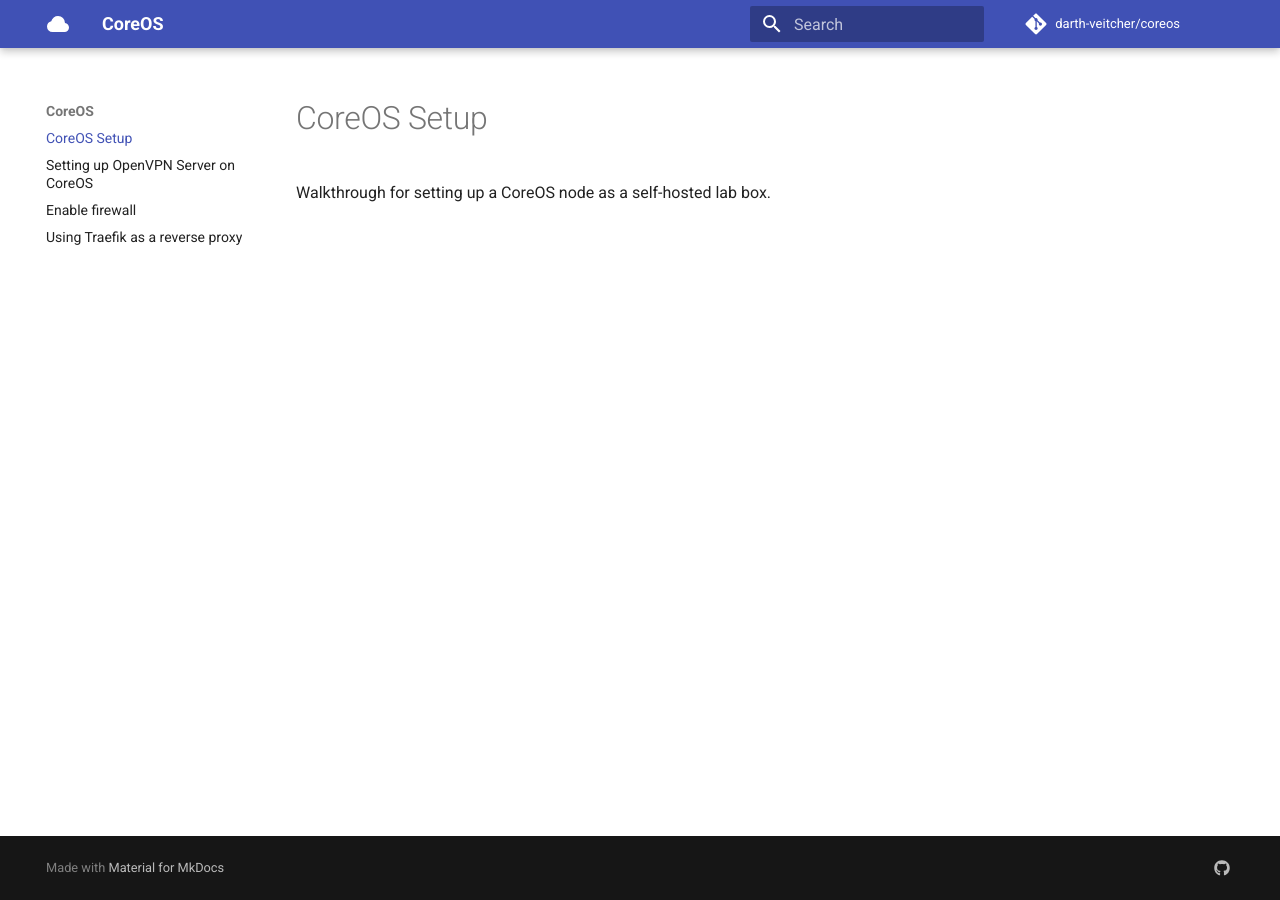
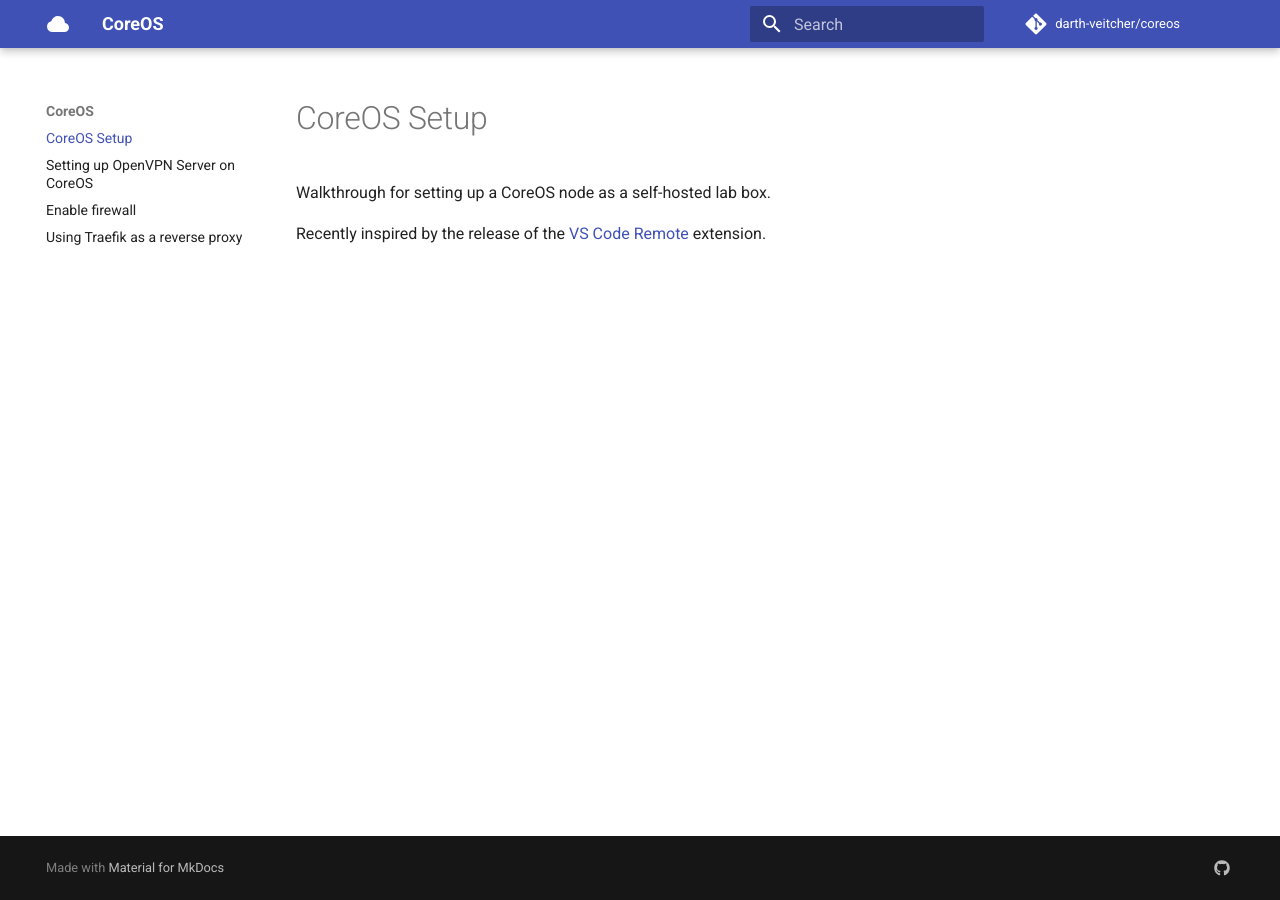
Before and after one commit to darth-veitcher/CoreOS, an MkDocs documentation site: the page built from docs_src/index.md, in a window 1280 px wide. Built offline with MkDocs 1.6.1 and Material for MkDocs 9.7.7, drawn with Linux system fonts in a browser that asks for light colours; comment, search, counter and statistics services are not loaded.

Commit message:
sync to desktop

```diff
--- a/docs_src/index.md
+++ b/docs_src/index.md
@@ -1,2 +1,4 @@
 # CoreOS Setup
 Walkthrough for setting up a CoreOS node as a self-hosted lab box.
+
+Recently inspired by the release of the [VS Code Remote](https://code.visualstudio.com/docs/remote/containers) extension.
```
Also changed, not shown: README.md (deleted, +0 -1 lines).
